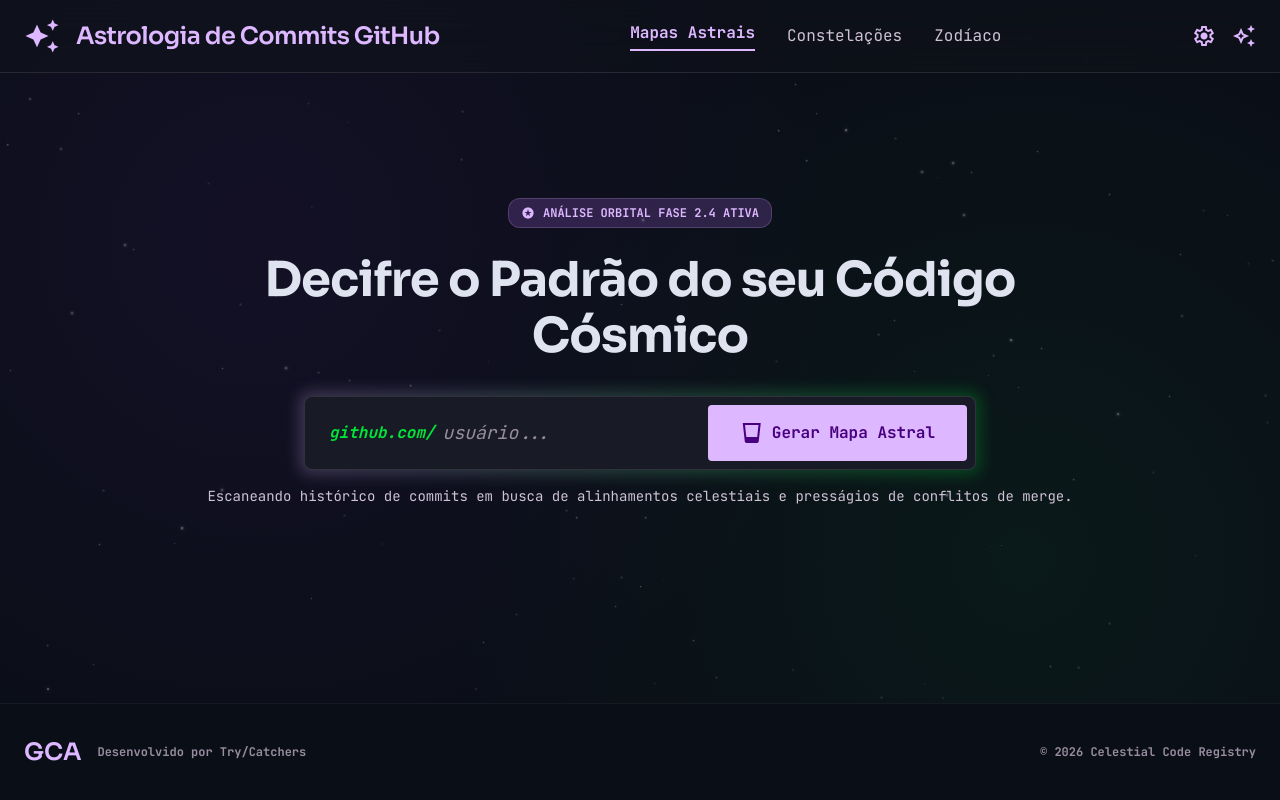
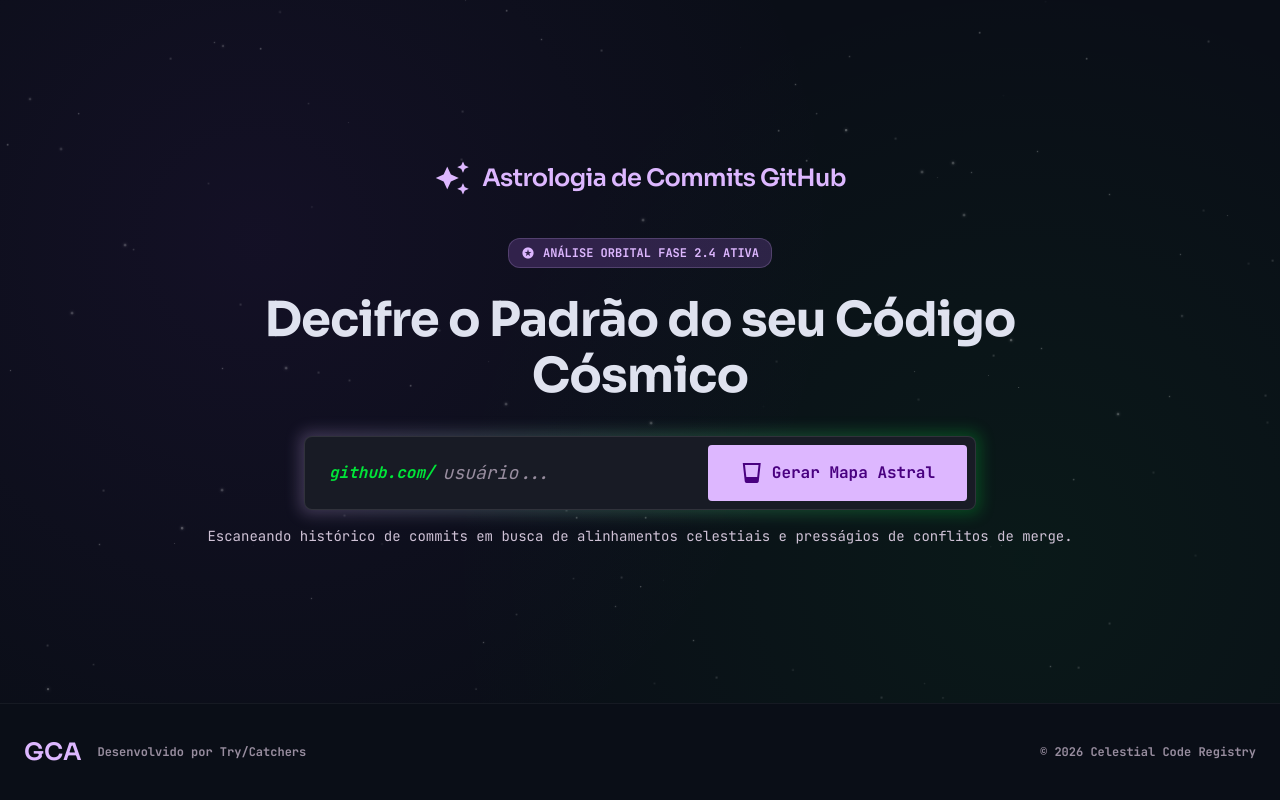
Before and after one commit to rodrigoqueiroz12/github-astrologer, a React (Vite) app in the folder frontend/: page / in a window 1280 px wide. Built offline with nearby package versions, Linux system fonts and the light colour scheme.

Commit message:
feat(frontend): remove navbar, título no hero centrado

```diff
--- a/frontend/src/pages/HomePage.tsx
+++ b/frontend/src/pages/HomePage.tsx
@@ -1,7 +1,6 @@
 import { useState, type FormEvent } from "react";
 import { useNavigate } from "react-router-dom";
 import { Footer } from "../components/Footer";
-import { NavBar } from "../components/NavBar";
 import { StarField } from "../components/StarField";
 
 export function HomePage() {
@@ -22,9 +21,19 @@
   return (
     <div className="font-body-md overflow-x-hidden min-h-screen flex flex-col">
       <StarField />
-      <NavBar />
-      <main className="flex-1 flex items-center px-gutter py-24">
+      <main className="flex-1 flex items-center px-gutter py-16">
         <section className="flex flex-col items-center text-center w-full max-w-max-width mx-auto">
+          <div className="flex items-center gap-3 mb-10">
+            <span
+              className="material-symbols-outlined text-primary text-4xl"
+              style={{ fontVariationSettings: "'FILL' 1" }}
+            >
+              auto_awesome
+            </span>
+            <span className="font-headline-md text-headline-md text-primary tracking-tight">
+              Astrologia de Commits GitHub
+            </span>
+          </div>
           <div className="inline-flex items-center gap-2 px-3 py-1 rounded-full bg-primary-container/20 text-primary border border-primary/20 mb-6 font-label-md text-label-md">
             <span
               className="material-symbols-outlined text-sm"
--- a/frontend/src/pages/ResultPage.tsx
+++ b/frontend/src/pages/ResultPage.tsx
@@ -3,7 +3,6 @@
 import { Footer } from "../components/Footer";
 import { getAstralMap } from "../services/api";
 import type { AstralMap } from "../types/astral";
-import { NavBar } from "../components/NavBar";
 import { StarField } from "../components/StarField";
 import { LoadingOverlay } from "../components/LoadingOverlay";
 import { ErrorView } from "../components/ErrorView";
@@ -45,8 +44,7 @@
   return (
     <div className="font-body-md overflow-x-hidden">
       <StarField />
-      <NavBar />
-      <main className="pt-32 pb-24 px-gutter max-w-max-width mx-auto">
+      <main className="pt-12 pb-24 px-gutter max-w-max-width mx-auto">
         {loading && <LoadingOverlay />}
         {error && <ErrorView message={error} />}
         {data && (
```
